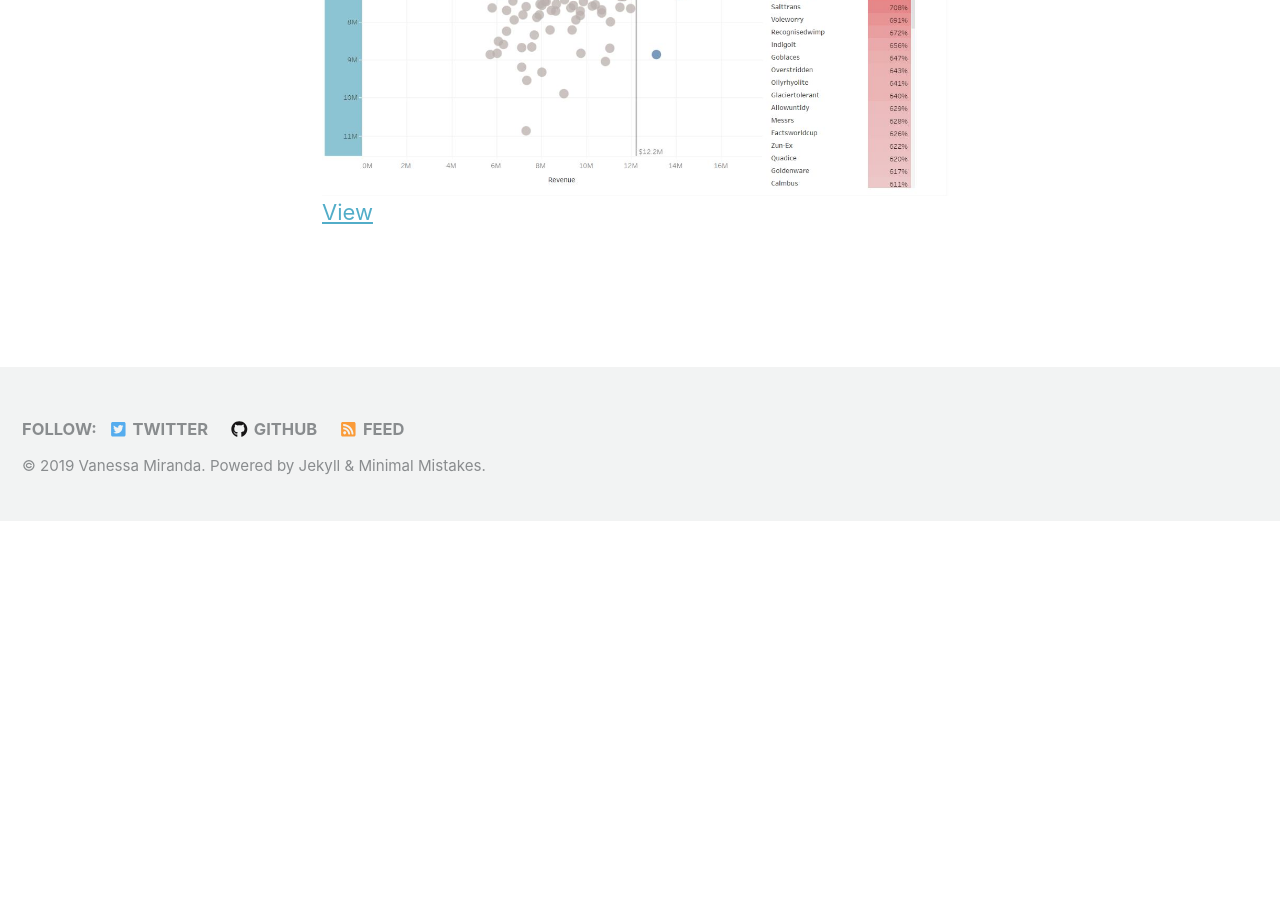
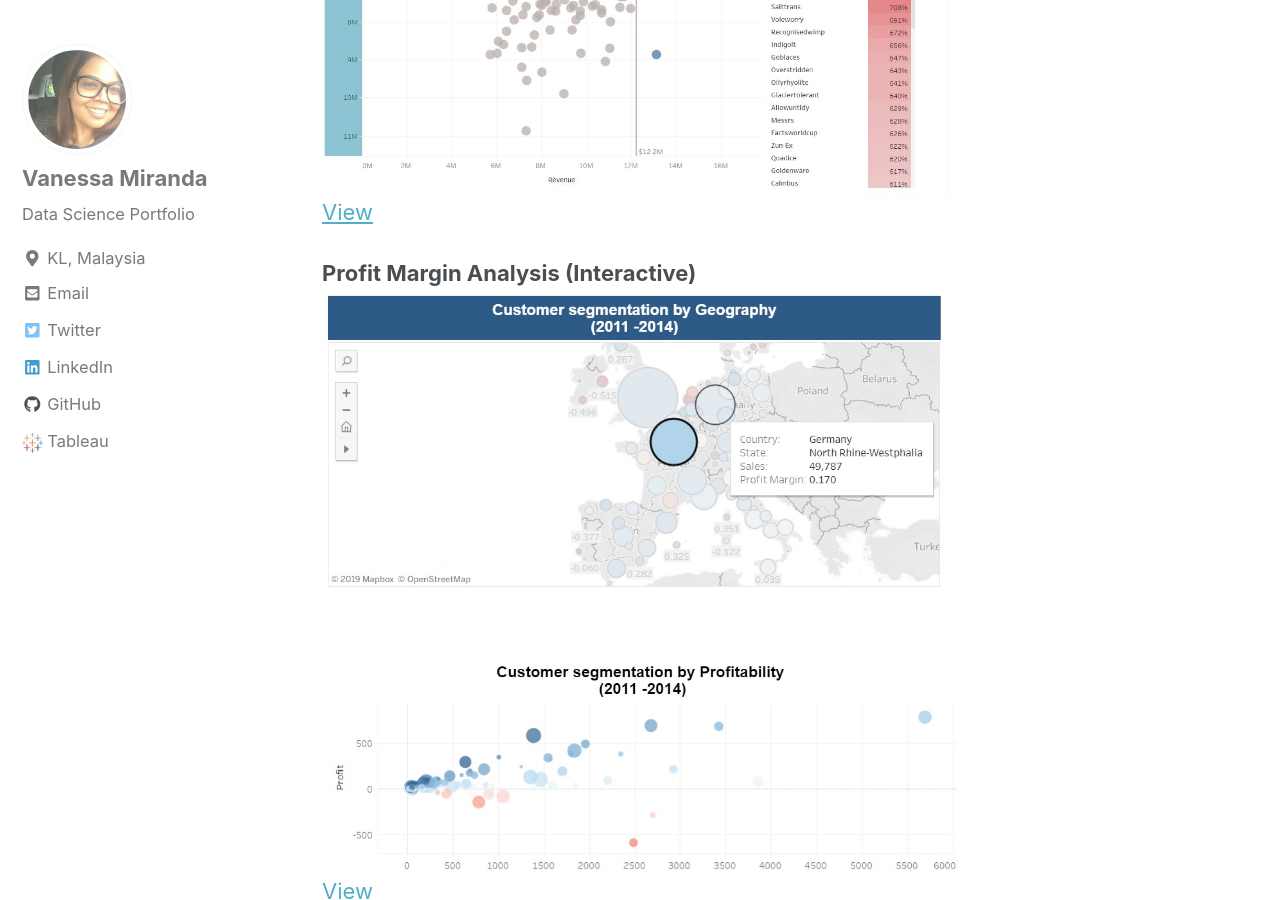
Before and after one commit to vanessamiranda/vanessamiranda.github.io, a Jekyll site: the page built from _pages/dataviz.md, in a window 1280 px wide and 900 px high, scrolled down 1251 px. Built offline with Jekyll 4.4.1, drawn with Linux system fonts in a browser that asks for light colours; nearby versions of some CDN libraries; before the commit the page ends 1773 px from its top, so only the background shows below that.

Commit message:
data viz page

```diff
--- a/_pages/dataviz.md
+++ b/_pages/dataviz.md
@@ -9,6 +9,11 @@
 
 I design visualisation to make data interactive, understandable and beautiful.Take a glimpse of some projects I've been working on my [Tableau Public profile](https://public.tableau.com/profile/vanessa.miranda)
 
+
 **Startup Quadrant Dashboard for Executive Investors (Interactive)**
- ![image-center](/images/V2.JPG){: .align-center}
- 		[View](https://public.tableau.com/profile/vanessa.miranda#!/vizhome/StartupQuadrantDashboardforExecutiveInvestorsInteractive/TheStartupQuadrant)
+![image-center](/images/V2.JPG){: .align-center}
+ [View](https://public.tableau.com/profile/vanessa.miranda#!/vizhome/StartupQuadrantDashboardforExecutiveInvestorsInteractive/TheStartupQuadrant)
+
+**Profit Margin Analysis (Interactive)**
+![image-center](/images/V5.jpg){: .align-center}
+ [View](https://public.tableau.com/profile/vanessa.miranda#!/vizhome/InteractiveMap_15655995119020/Dashboard1)
```
Also changed, not shown: images/V5.jpg (added).
